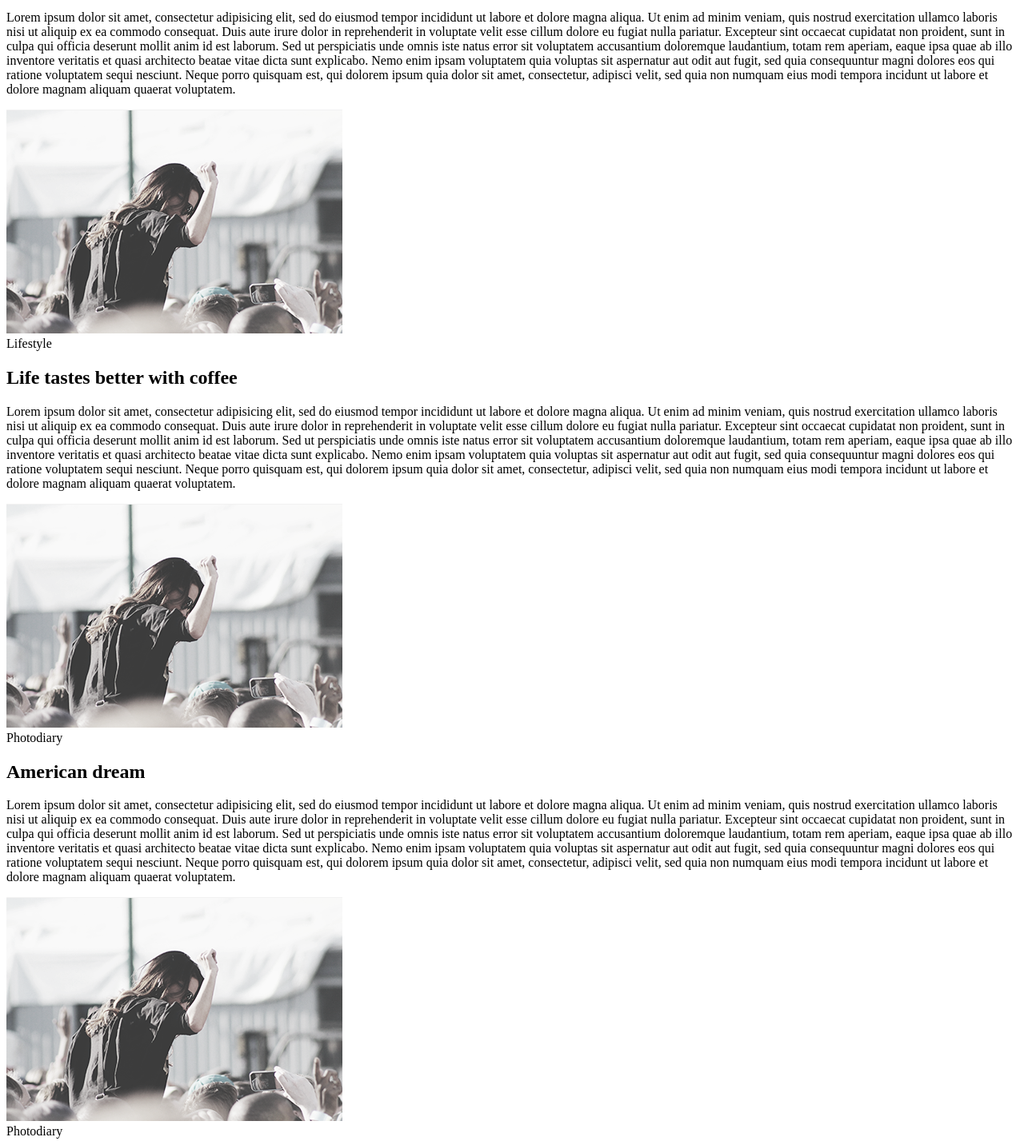
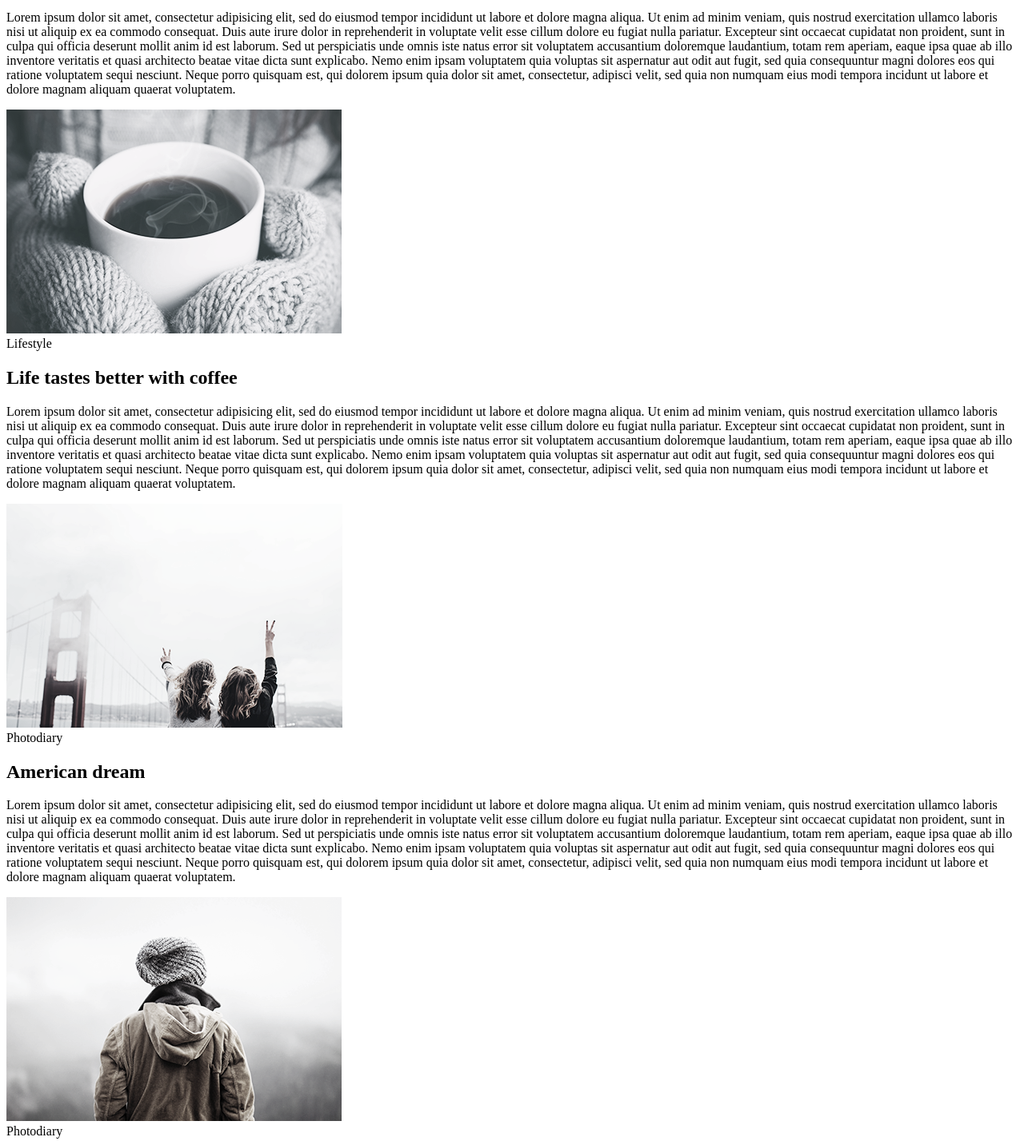
Before and after one commit to internetyev/goit-fe-course, a plain HTML site: page html-css/module-01/index.html in a window 1280 px wide. Shown: the part 460-1887 px from the top of the page at 80% size. Drawn offline with Linux system fonts and the light colour scheme.

Commit message:
correct img src

```diff
--- a/html-css/module-01/index.html
+++ b/html-css/module-01/index.html
@@ -27,19 +27,19 @@
                     <p>Lorem ipsum dolor sit amet, consectetur adipisicing elit, sed do eiusmod tempor incididunt ut labore et dolore magna aliqua. Ut enim ad minim veniam, quis nostrud exercitation ullamco laboris nisi ut aliquip ex ea commodo consequat. Duis aute irure dolor in reprehenderit in voluptate velit esse cillum dolore eu fugiat nulla pariatur. Excepteur sint occaecat cupidatat non proident, sunt in culpa qui officia deserunt mollit anim id est laborum. Sed ut perspiciatis unde omnis iste natus error sit voluptatem accusantium doloremque laudantium, totam rem aperiam, eaque ipsa quae ab illo inventore veritatis et quasi architecto beatae vitae dicta sunt explicabo. Nemo enim ipsam voluptatem quia voluptas sit aspernatur aut odit aut fugit, sed quia consequuntur magni dolores eos qui ratione voluptatem sequi nesciunt. Neque porro quisquam est, qui dolorem ipsum quia dolor sit amet, consectetur, adipisci velit, sed quia non numquam eius modi tempora incidunt ut labore et dolore magnam aliquam quaerat voluptatem.</p>
                 </article>
                 <article>
-                    <img src="img/article1.png" alt="lifestyle">
+                    <img src="img/article2.png" alt="lifestyle">
                     <div class="category">Lifestyle</div>
                     <h2>Life tastes better with coffee</h2>
                     <p>Lorem ipsum dolor sit amet, consectetur adipisicing elit, sed do eiusmod tempor incididunt ut labore et dolore magna aliqua. Ut enim ad minim veniam, quis nostrud exercitation ullamco laboris nisi ut aliquip ex ea commodo consequat. Duis aute irure dolor in reprehenderit in voluptate velit esse cillum dolore eu fugiat nulla pariatur. Excepteur sint occaecat cupidatat non proident, sunt in culpa qui officia deserunt mollit anim id est laborum. Sed ut perspiciatis unde omnis iste natus error sit voluptatem accusantium doloremque laudantium, totam rem aperiam, eaque ipsa quae ab illo inventore veritatis et quasi architecto beatae vitae dicta sunt explicabo. Nemo enim ipsam voluptatem quia voluptas sit aspernatur aut odit aut fugit, sed quia consequuntur magni dolores eos qui ratione voluptatem sequi nesciunt. Neque porro quisquam est, qui dolorem ipsum quia dolor sit amet, consectetur, adipisci velit, sed quia non numquam eius modi tempora incidunt ut labore et dolore magnam aliquam quaerat voluptatem.</p>
                 </article>
                 <article>
-                    <img src="img/article1.png" alt="photodiary">
+                    <img src="img/article3.png" alt="photodiary">
                     <div class="category">Photodiary</div>
                     <h2>American dream</h2>
                     <p>Lorem ipsum dolor sit amet, consectetur adipisicing elit, sed do eiusmod tempor incididunt ut labore et dolore magna aliqua. Ut enim ad minim veniam, quis nostrud exercitation ullamco laboris nisi ut aliquip ex ea commodo consequat. Duis aute irure dolor in reprehenderit in voluptate velit esse cillum dolore eu fugiat nulla pariatur. Excepteur sint occaecat cupidatat non proident, sunt in culpa qui officia deserunt mollit anim id est laborum. Sed ut perspiciatis unde omnis iste natus error sit voluptatem accusantium doloremque laudantium, totam rem aperiam, eaque ipsa quae ab illo inventore veritatis et quasi architecto beatae vitae dicta sunt explicabo. Nemo enim ipsam voluptatem quia voluptas sit aspernatur aut odit aut fugit, sed quia consequuntur magni dolores eos qui ratione voluptatem sequi nesciunt. Neque porro quisquam est, qui dolorem ipsum quia dolor sit amet, consectetur, adipisci velit, sed quia non numquam eius modi tempora incidunt ut labore et dolore magnam aliquam quaerat voluptatem.</p>
                 </article>
                 <article>
-                    <img src="img/article1.png" alt="photodiary">
+                    <img src="img/article4.png" alt="photodiary">
                     <div class="category">Photodiary</div>
                     <h2>A day exploring the Alps</h2>
                     <p>Lorem ipsum dolor sit amet, consectetur adipisicing elit, sed do eiusmod tempor incididunt ut labore et dolore magna aliqua. Ut enim ad minim veniam, quis nostrud exercitation ullamco laboris nisi ut aliquip ex ea commodo consequat. Duis aute irure dolor in reprehenderit in voluptate velit esse cillum dolore eu fugiat nulla pariatur. Excepteur sint occaecat cupidatat non proident, sunt in culpa qui officia deserunt mollit anim id est laborum. Sed ut perspiciatis unde omnis iste natus error sit voluptatem accusantium doloremque laudantium, totam rem aperiam, eaque ipsa quae ab illo inventore veritatis et quasi architecto beatae vitae dicta sunt explicabo. Nemo enim ipsam voluptatem quia voluptas sit aspernatur aut odit aut fugit, sed quia consequuntur magni dolores eos qui ratione voluptatem sequi nesciunt. Neque porro quisquam est, qui dolorem ipsum quia dolor sit amet, consectetur, adipisci velit, sed quia non numquam eius modi tempora incidunt ut labore et dolore magnam aliquam quaerat voluptatem.</p>
```
